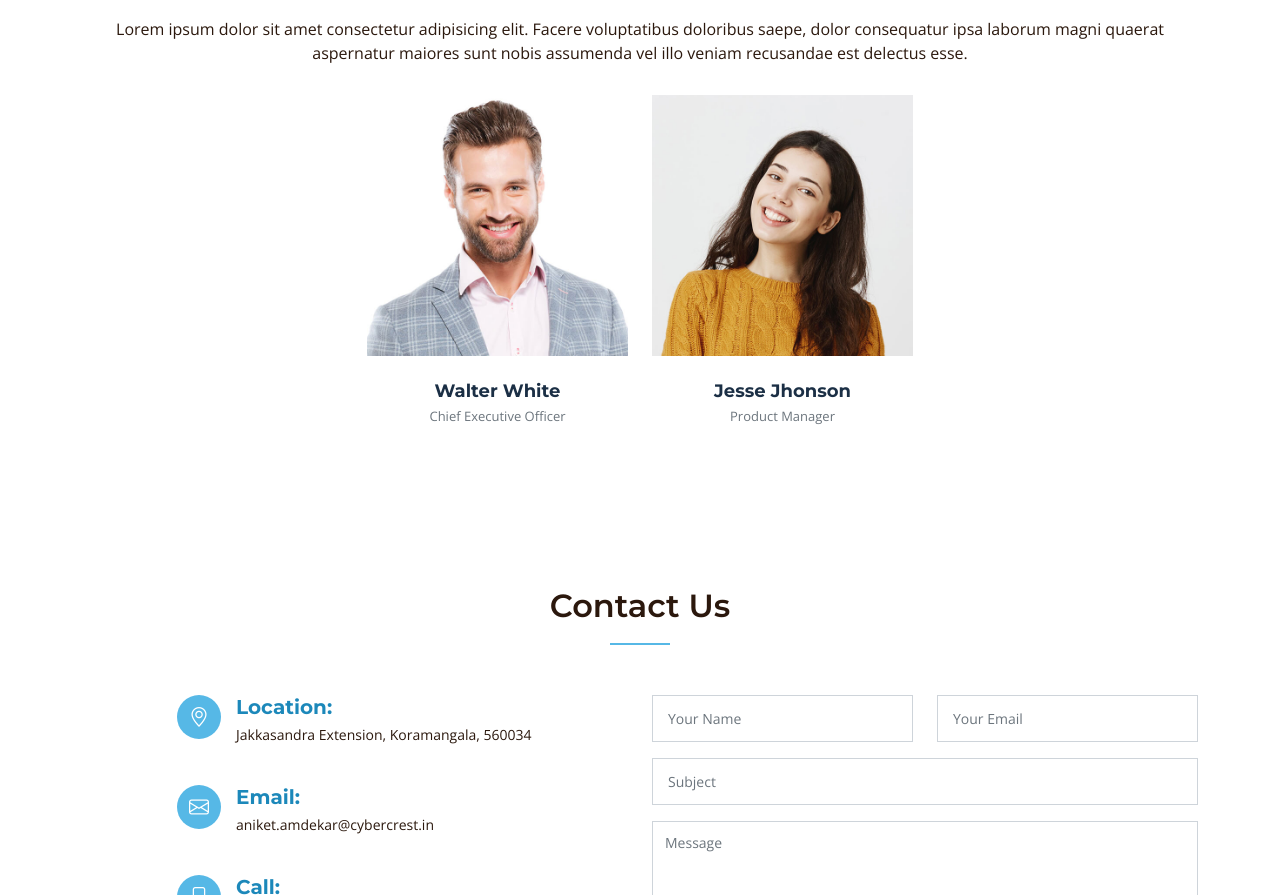
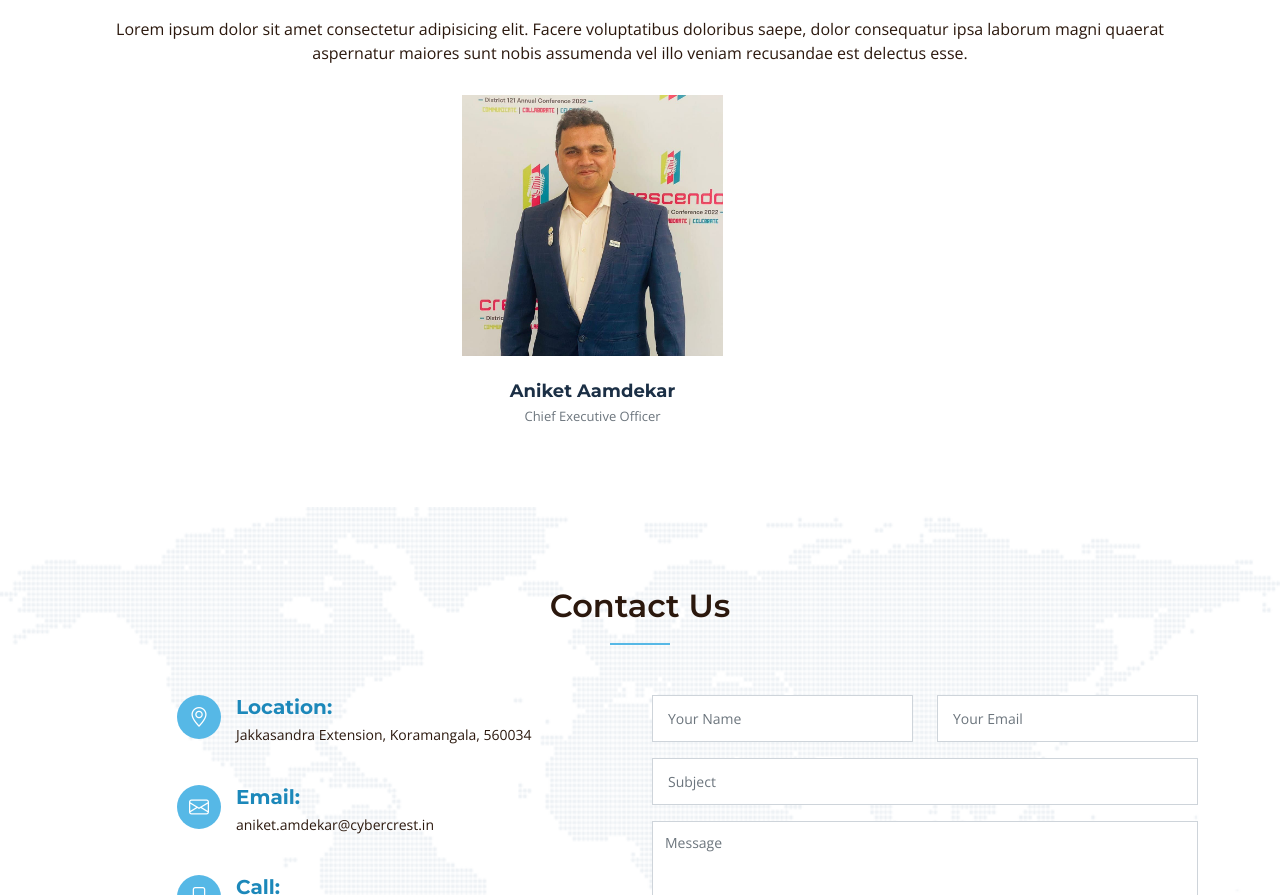
Before and after one commit to nvispute/cybercrest, a plain HTML site: page index.html in a window 1280 px wide. Shown: the part 3038-3933 px from the top of the page. Drawn offline with nearby package versions, Linux system fonts and the light colour scheme.

Commit message:
Updated Founder team member Image

```diff
--- a/index.html
+++ b/index.html
@@ -384,16 +384,16 @@
           </div>
 
           <div class="row gy-4">
-            <div class="col-lg-3 col-md-0"></div>
+            <!-- <div class="col-lg-6 col-md-0"></div> -->
             <div
-              class="col-lg-3 col-md-6"
+              class="col-lg-3 offset-lg-4 col-md-6 offset-md-2"
               data-aos="fade-up"
               data-aos-delay="100"
             >
               <div class="team-member">
                 <div class="member-img">
                   <img
-                    src="assets/img/team/team-1.jpg"
+                    src="assets/img/team/Aniket.jpeg"
                     class="img-fluid"
                     alt="Image of Founder"
                   />
@@ -405,40 +405,14 @@
                   </div>
                 </div>
                 <div class="member-info">
-                  <h4>Walter White</h4>
+                  <h4>Aniket Aamdekar</h4>
                   <span>Chief Executive Officer</span>
                 </div>
               </div>
             </div>
             <!-- End Team Member -->
-
-            <div
-              class="col-lg-3 col-md-6"
-              data-aos="fade-up"
-              data-aos-delay="200"
-            >
-              <div class="team-member">
-                <div class="member-img">
-                  <img
-                    src="assets/img/team/team-2.jpg"
-                    class="img-fluid"
-                    alt="Image of Co-Founder"
-                  />
-                  <div class="social">
-                    <a href="#"><i class="bi bi-twitter"></i></a>
-                    <a href="#"><i class="bi bi-facebook"></i></a>
-                    <a href="#"><i class="bi bi-instagram"></i></a>
-                    <a href="#"><i class="bi bi-linkedin"></i></a>
-                  </div>
-                </div>
-                <div class="member-info">
-                  <h4>Jesse Jhonson</h4>
-                  <span>Product Manager</span>
-                </div>
-              </div>
-            </div>
-            <!-- End Team Member -->
-            <div class="col-lg-3 col-md-0"></div>
+            <!-- <div class="col-lg-3 col-md-0"></div>
+            <div class="col-lg-3 col-md-0"></div> -->
           </div>
         </div>
       </section>
```
Also changed, not shown: assets/img/contact-bg.png (added), assets/img/team/Aniket.jpeg (added), assets/img/team/team-1.jpg (deleted), assets/img/team/team-2.jpg (deleted).
